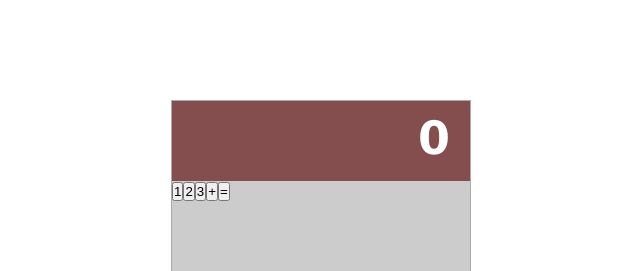
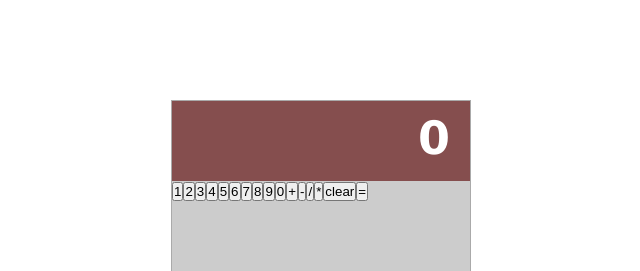
Before and after one commit to g-krzysztof/calculator, a React (Create React App) app: page / in a window 1280 px wide. Shown: the top 271 px of the page, without its empty margins (319-959 px from the left). Built offline with nearby package versions, Linux system fonts and the light colour scheme.

Commit message:
add buttons

```diff
--- a/src/components/App.js
+++ b/src/components/App.js
@@ -53,7 +53,18 @@ class App extends React.Component {
           <Button name="1" onClick={this.handleClick} />
           <Button name="2" onClick={this.handleClick} />
           <Button name="3" onClick={this.handleClick} />
+          <Button name="4" onClick={this.handleClick} />
+          <Button name="5" onClick={this.handleClick} />
+          <Button name="6" onClick={this.handleClick} />
+          <Button name="7" onClick={this.handleClick} />
+          <Button name="8" onClick={this.handleClick} />
+          <Button name="9" onClick={this.handleClick} />
+          <Button name="0" onClick={this.handleClick} />
           <Button name="+" onClick={this.handleClick} />
+          <Button name="-" onClick={this.handleClick} />
+          <Button name="/" onClick={this.handleClick} />
+          <Button name="*" onClick={this.handleClick} />
+          <Button name="clear" onClick={this.handleClick} />
           <Button name="=" onClick={this.handleClick} />
         </div>
       </div>
```
